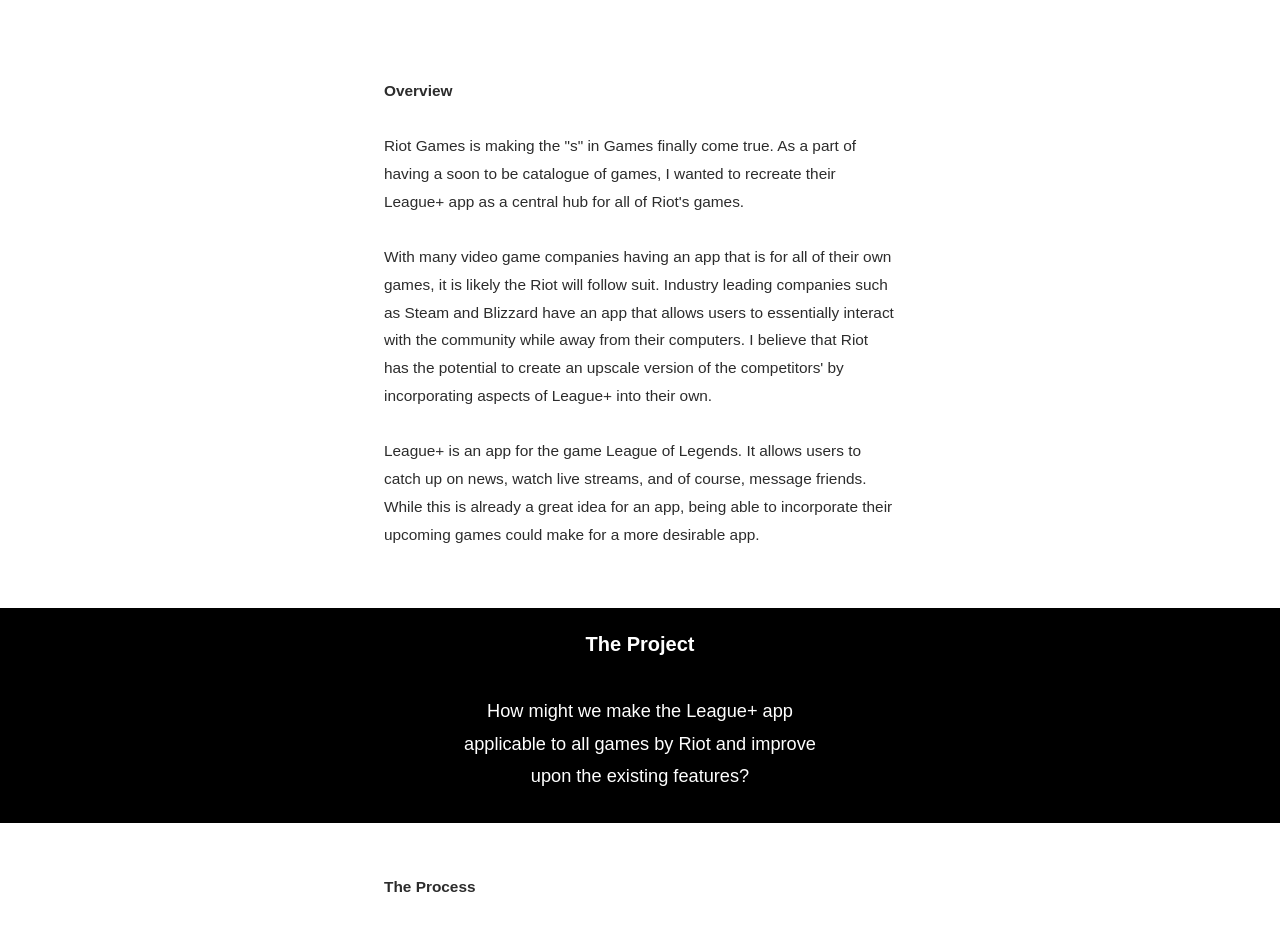
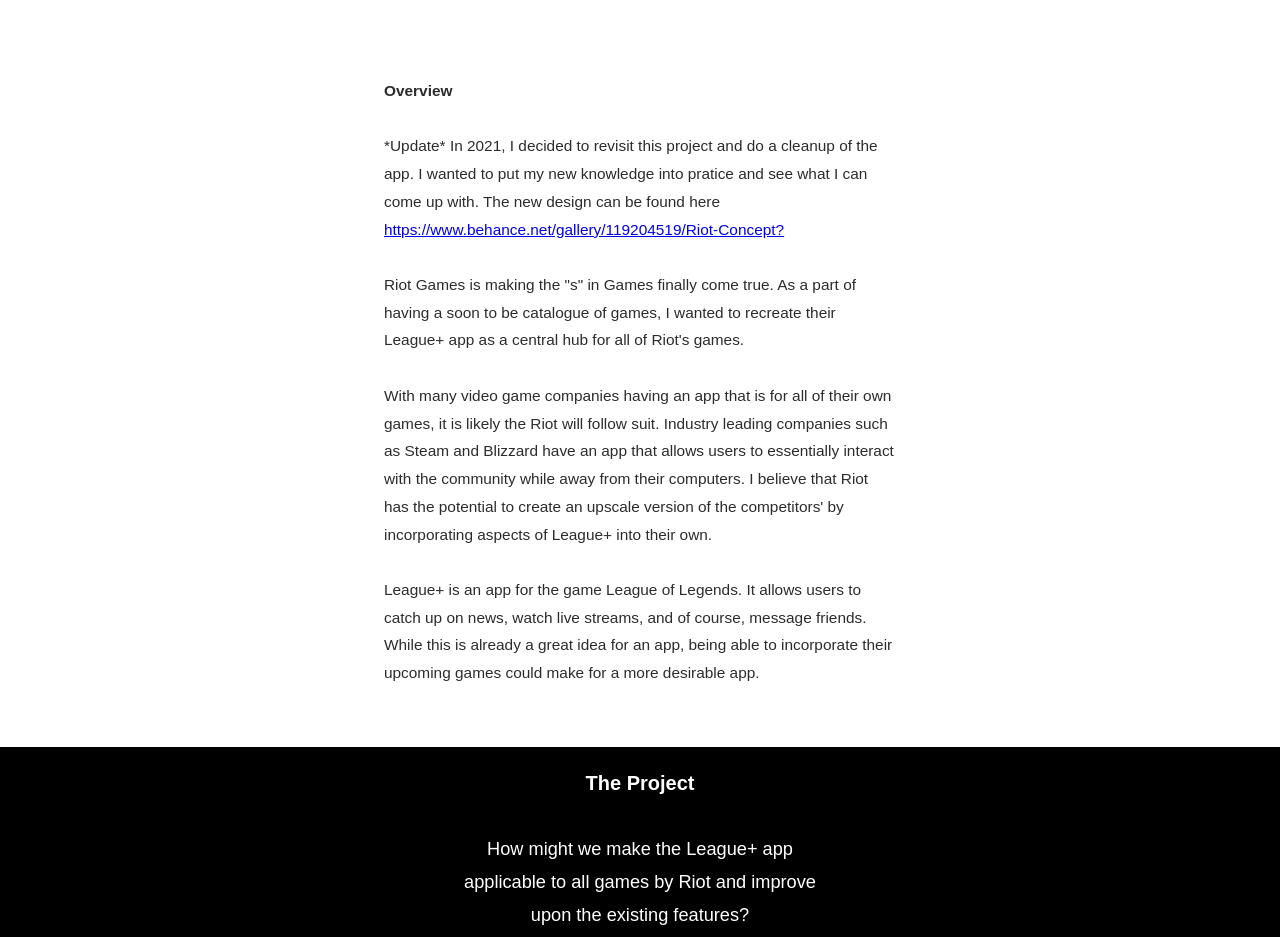
Before and after one commit to JohnsonChen97/JohnsonChen97.github.io, a plain HTML site: page riot.html in a window 1280 px wide. Shown: the part 852-1789 px from the top of the page. Drawn offline with nearby package versions, Linux system fonts and the light colour scheme; a script that the page names is missing.

Commit message:
Update riot.html

```diff
--- a/riot.html
+++ b/riot.html
@@ -54,7 +54,7 @@ overflow-x: hidden;
       </div>
     </div>
     <div class="w-layout-grid grid-16">
-      <p id="w-node-9e4343fc8bef-d863e400" class="paragraph-29"><strong>Overview</strong><br><br>Riot Games is making the &quot;s&quot; in Games finally come true. As a part of having a soon to be catalogue of games, I wanted to recreate their League+ app as a central hub for all of Riot&#x27;s games. <br><br>With many video game companies having an app that is for all of their own games, it is likely the Riot will follow suit. Industry leading companies such as Steam and Blizzard have an app that allows users to essentially interact with the community while away from their computers. I believe that Riot has the potential to create an upscale version of the competitors&#x27; by incorporating aspects of League+ into their own. <br><br>League+ is an app for the game League of Legends. It allows users to catch up on news, watch live streams, and of course, message friends. While this is already a great idea for an app, being able to incorporate their upcoming games could make for a more desirable app.<br></p>
+      <p id="w-node-9e4343fc8bef-d863e400" class="paragraph-29"><strong>Overview</strong><br><br>*Update* In 2021, I decided to revisit this project and do a cleanup of the app. I wanted to put my new knowledge into pratice and see what I can come up with. The new design can be found here <a href="https://www.behance.net/gallery/119204519/Riot-Concept?" target="_blank">https://www.behance.net/gallery/119204519/Riot-Concept?</a><br><br> Riot Games is making the &quot;s&quot; in Games finally come true. As a part of having a soon to be catalogue of games, I wanted to recreate their League+ app as a central hub for all of Riot&#x27;s games. <br><br>With many video game companies having an app that is for all of their own games, it is likely the Riot will follow suit. Industry leading companies such as Steam and Blizzard have an app that allows users to essentially interact with the community while away from their computers. I believe that Riot has the potential to create an upscale version of the competitors&#x27; by incorporating aspects of League+ into their own. <br><br>League+ is an app for the game League of Legends. It allows users to catch up on news, watch live streams, and of course, message friends. While this is already a great idea for an app, being able to incorporate their upcoming games could make for a more desirable app.<br></p>
     </div>
     <div class="w-layout-grid grid-101">
       <div id="w-node-1683d388a54d-d863e400" class="div-block-21">
```
